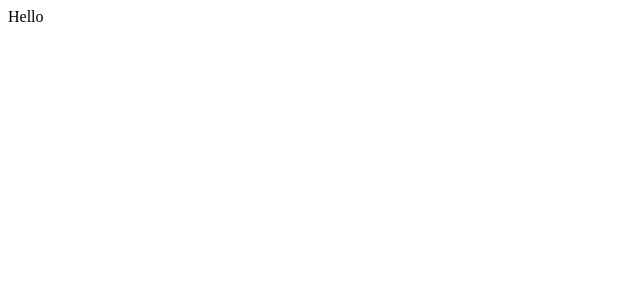
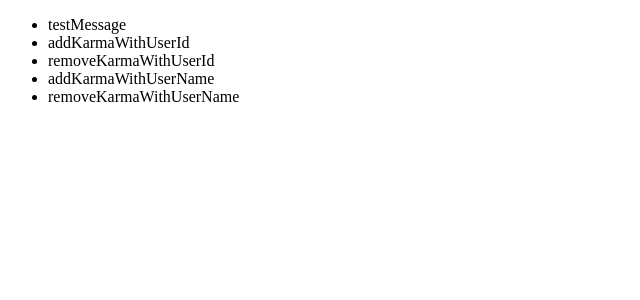
Before and after one commit to kwak123/onobot, a React (Vite) app: page / in a window 1280 px wide. Shown: the top 300 px of the page, without its empty margins (0-640 px from the left). Built offline with nearby package versions, Linux system fonts and the light colour scheme.

Commit message:
convert to scss, render message list

```diff
--- a/client/App.jsx
+++ b/client/App.jsx
@@ -1,11 +1,29 @@
 import React from 'react';
 
+// Data
+import testMessages from '../testMessages';
+
 class App extends React.Component {
+  constructor() {
+    super();
+    this.messageKeys = Object.keys(testMessages);
+  }
+
   tempMethod = () => console.log('hello');
 
   render() {
     return (
-      <div onClick={this.tempMethod}>Hello</div>
+      <div>
+        <ul>
+          {this.messageKeys.map((key) => {
+            /* eslint-disable camelcase */
+            const { client_msg_id } = testMessages[key];
+            return (
+              <li key={client_msg_id}>{key}</li>
+            );
+          })}
+        </ul>
+      </div>
     );
   }
 }
--- a/client/index.html
+++ b/client/index.html
@@ -5,7 +5,7 @@
     <title>Onobot Development Panel</title>
     <meta charset="UTF-8">
     <meta name="viewport" content="width=device-width, initial-scale=1">
-    <link rel="stylesheet" href="assets/main.css">
+    <link rel="stylesheet" href="assets/main.scss">
   </head>
   <body>
     <div id="app"></div>
--- a/package.json
+++ b/package.json
@@ -41,6 +41,7 @@
     "eslint-plugin-jest": "^22.1.2",
     "eslint-plugin-react": "^7.11.1",
     "jest": "^23.6.0",
+    "node-sass": "^4.11.0",
     "nodemon": "^1.18.5",
     "parcel-bundler": "^1.11.0"
   }
```
Also changed, not shown: client/assets/main.css (deleted), client/assets/main.scss (added), 1 other file (tests, documents, lock files or other folders).
